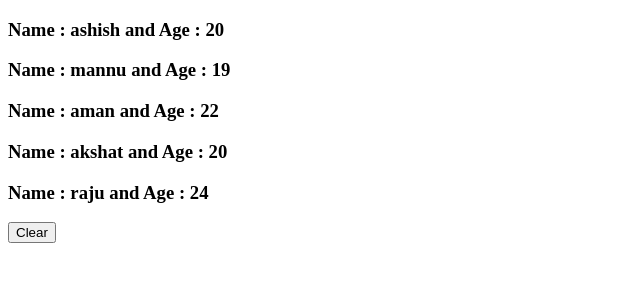
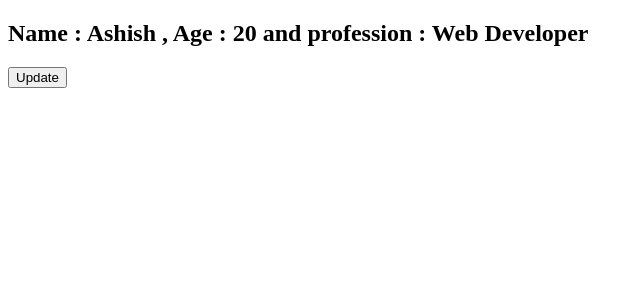
Before and after one commit to ashishsinglaa/facebookUI, a React (Create React App) app: page / in a window 1280 px wide. Shown: the top 300 px of the page, without its empty margins (0-643 px from the left). Built offline with nearby package versions, Linux system fonts and the light colour scheme.

Commit message:
completed learning with useState obj and will make a todo list

```diff
--- /dev/null
+++ b/src/ChangeName.js
@@ -0,0 +1,24 @@
+import React, { useState } from "react";
+import { initData } from "./ChangeNameConst";
+
+const ChangeName = () => {
+  const [data, setData] = useState(initData);
+
+  const updateName = () => {
+    setData((preValue) => ({
+      ...preValue,
+      name: "Manu",
+    }));
+  };
+
+  return (
+    <div>
+      <h2>
+        Name : {data.name} , Age : {data.age} and profession : {data.profession}
+      </h2>
+      <button onClick={updateName}>Update</button>
+    </div>
+  );
+};
+
+export default ChangeName;
--- /dev/null
+++ b/src/ChangeNameConst.js
@@ -0,0 +1,5 @@
+export const initData = {
+  name: "Ashish",
+  age: 20,
+  profession: "Web Developer",
+};
--- a/src/index.js
+++ b/src/index.js
@@ -1,6 +1,7 @@
 import React from "react";
 import ReactDOM from "react-dom";
 import App from "./App";
+import ChangeName from "./ChangeName";
 import UseState from "./UseState";
 
-ReactDOM.render(<UseState />, document.getElementById("root"));
+ReactDOM.render(<ChangeName />, document.getElementById("root"));
```
